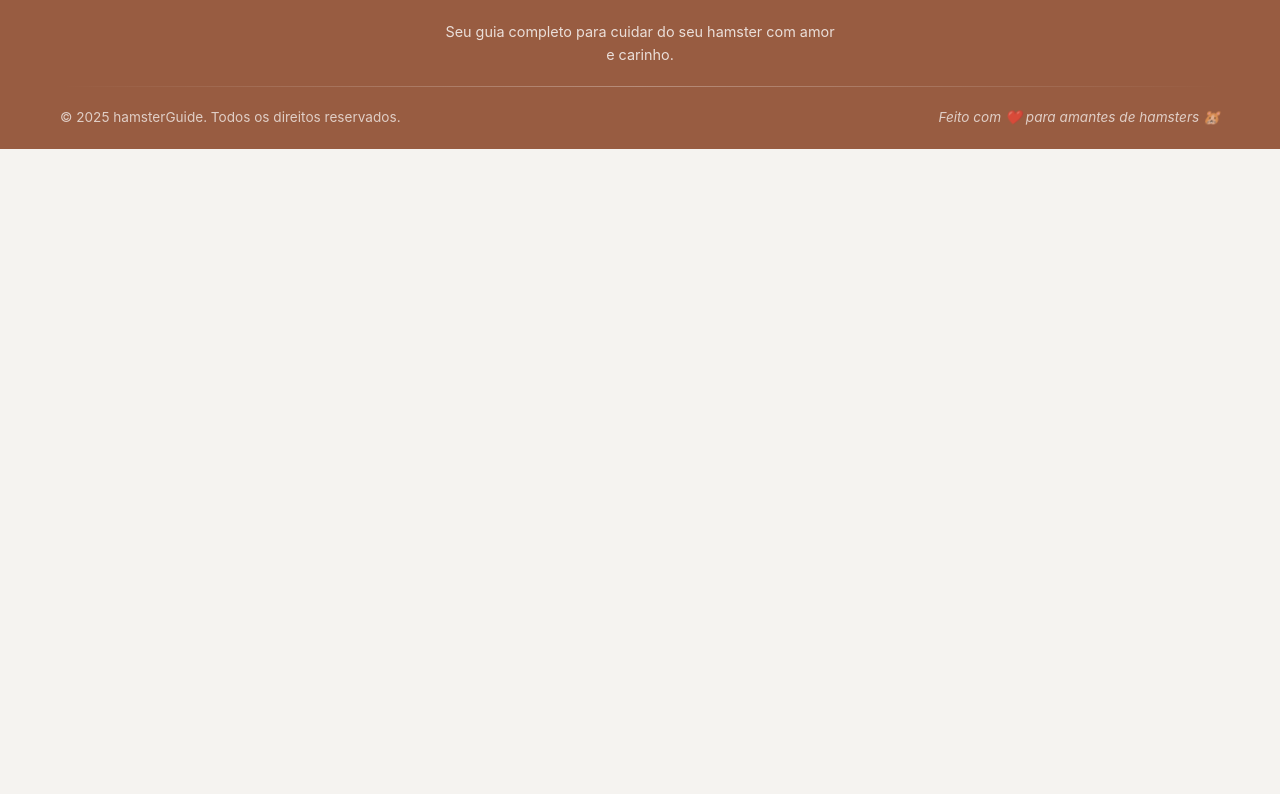
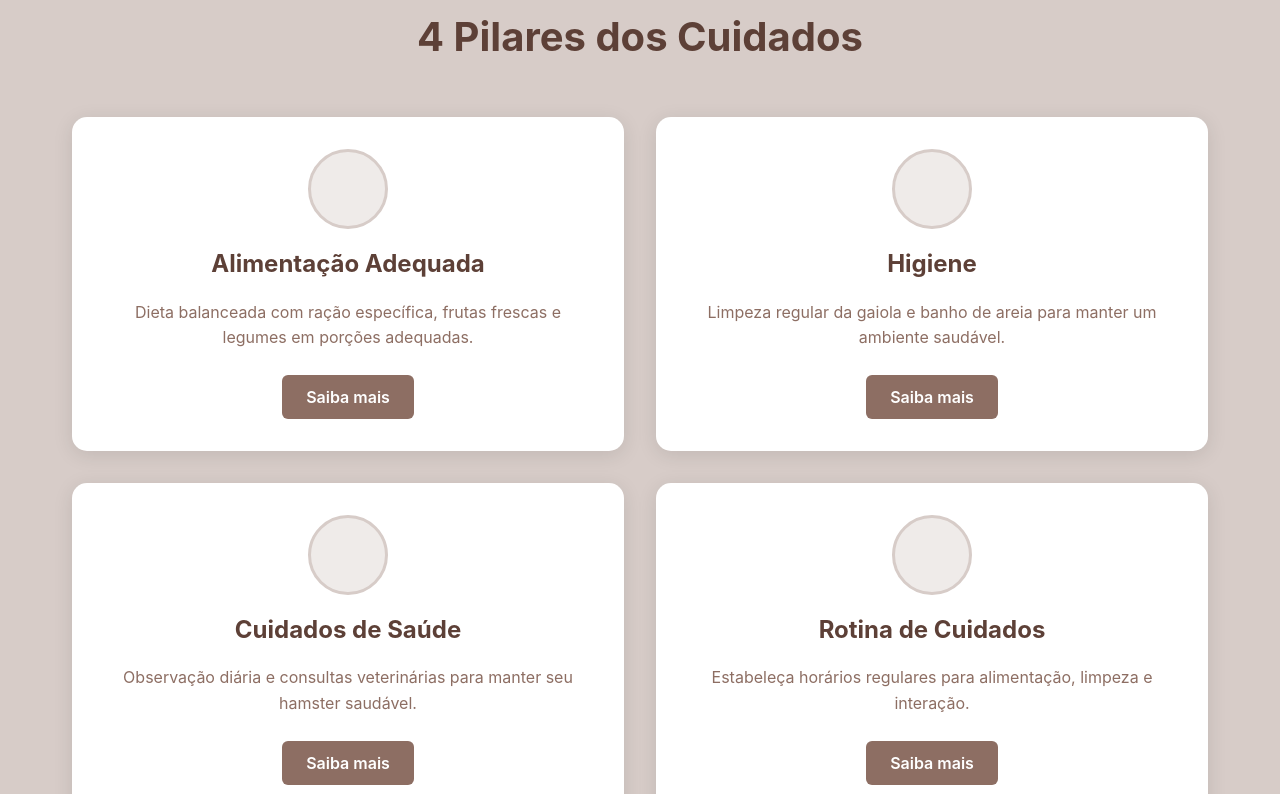
Before and after one commit to gabriela-fernanda14/hamsterGuide, a Next.js app: page /cuidados in a window 1280 px wide. Shown: the part 726-1520 px from the top of the page. Before the commit the page ends 875 px from the top, so only its background shows below. Built offline with nearby package versions, Linux system fonts and the light colour scheme.

Commit message:
feat: create navigation cards

```diff
--- a/src/app/cuidados/cuidados.module.css
+++ b/src/app/cuidados/cuidados.module.css
@@ -40,3 +40,79 @@
     margin: 2rem auto;
     border: 2px solid var(--brown-medium);
 }
+
+/* ========== CARDS DOS 4 PILARES ========== */
+.pilaresSection {
+    background-color: var(--brown-light);
+    padding: 4rem 0;
+}
+
+.sectionTitle {
+    font-size: 2.5rem;
+    color: var(--brown-dark);
+    text-align: center;
+    margin-bottom: 3rem;
+    font-weight: bold;
+}
+
+.pilaresGrid {
+    display: flex;
+    flex-wrap: wrap;
+    gap: 2rem;
+    justify-content: center;
+}
+
+.pilarCard {
+    background-color: white;
+    padding: 2rem;
+    border-radius: 15px;
+    text-align: center;
+    box-shadow: 0 4px 20px rgba(0, 0, 0, 0.1);
+    transition: all 0.3s ease;
+    cursor: pointer;
+    width: calc(50% - 1rem);
+    min-width: 280px;
+}
+
+.pilarCard:hover {
+    transform: translateY(-5px);
+    box-shadow: 0 8px 30px rgba(0, 0, 0, 0.15);
+}
+
+.cardIconPlaceholder {
+    width: 80px;
+    height: 80px;
+    background-color: var(--cream);
+    border-radius: 50%;
+    margin: 0 auto 1rem;
+    border: 3px solid var(--brown-light);
+}
+
+.cardTitle {
+    font-size: 1.5rem;
+    color: var(--brown-dark);
+    margin-bottom: 1rem;
+    font-weight: bold;
+}
+
+.cardDescription {
+    color: var(--brown-medium);
+    margin-bottom: 1.5rem;
+    line-height: 1.6;
+}
+
+.cardButton {
+    background-color: var(--brown-medium);
+    color: white;
+    border: none;
+    padding: 12px 24px;
+    border-radius: 6px;
+    cursor: pointer;
+    font-size: 1rem;
+    font-weight: 600;
+    transition: background-color 0.3s ease;
+}
+
+.cardButton:hover {
+    background-color: var(--brown-dark);
+}
--- a/src/app/cuidados/page.jsx
+++ b/src/app/cuidados/page.jsx
@@ -1,12 +1,34 @@
 "use client";
 
+import { useState, useEffect } from "react";
 import styles from "./cuidados.module.css";
 
 export default function Cuidados() {
+    const [showBackToTop, setShowBackToTop] = useState(false);
+
+    useEffect(() => {
+        const handleScroll = () => {
+            if (window.scrollY > 300) {
+                setShowBackToTop(true);
+            } else {
+                setShowBackToTop(false);
+            }
+        };
+
+        window.addEventListener('scroll', handleScroll);
+        return () => window.removeEventListener('scroll', handleScroll);
+    }, []);
+
+
+    const scrollToSection = (sectionId) => {
+        const element = document.getElementById(sectionId);
+        if (element) {
+            element.scrollIntoView({ behavior: 'smooth' });
+        }
+    };
 
     return (
         <main>
-            {/* 1. Hero Section */}
             <section className={styles.hero}>
                 <div className={styles.heroContent}>
                     <h1 className={styles.heroTitle}>Cuidados Básicos Diários</h1>
@@ -17,6 +39,49 @@ export default function Cuidados() {
                 </div>
             </section>
 
+            <section className={styles.pilaresSection}>
+                <div className={styles.container}>
+                    <h2 className={styles.sectionTitle}>4 Pilares dos Cuidados</h2>
+                    <div className={styles.pilaresGrid}>
+                        <div className={`${styles.pilarCard} ${styles.alimentacao}`} onClick={() => scrollToSection('alimentacao')}>
+                            <div className={styles.cardIconPlaceholder}></div>
+                            <h3 className={styles.cardTitle}>Alimentação Adequada</h3>
+                            <p className={styles.cardDescription}>
+                                Dieta balanceada com ração específica, frutas frescas e legumes em porções adequadas.
+                            </p>
+                            <button className={styles.cardButton} onClick={() => scrollToSection('alimentacao')}>Saiba mais</button>
+                        </div>
+
+                        <div className={`${styles.pilarCard} ${styles.higiene}`} onClick={() => scrollToSection('higiene')}>
+                            <div className={styles.cardIconPlaceholder}></div>
+                            <h3 className={styles.cardTitle}>Higiene</h3>
+                            <p className={styles.cardDescription}>
+                                Limpeza regular da gaiola e banho de areia para manter um ambiente saudável.
+                            </p>
+                            <button className={styles.cardButton} onClick={() => scrollToSection('higiene')}>Saiba mais</button>
+                        </div>
+
+                        <div className={`${styles.pilarCard} ${styles.saude}`} onClick={() => scrollToSection('saude')}>
+                            <div className={styles.cardIconPlaceholder}></div>
+                            <h3 className={styles.cardTitle}>Cuidados de Saúde</h3>
+                            <p className={styles.cardDescription}>
+                                Observação diária e consultas veterinárias para manter seu hamster saudável.
+                            </p>
+                            <button className={styles.cardButton} onClick={() => scrollToSection('saude')}>Saiba mais</button>
+                        </div>
+
+                        <div className={`${styles.pilarCard} ${styles.rotina}`} onClick={() => scrollToSection('rotina')}>
+                            <div className={styles.cardIconPlaceholder}></div>
+                            <h3 className={styles.cardTitle}>Rotina de Cuidados</h3>
+                            <p className={styles.cardDescription}>
+                                Estabeleça horários regulares para alimentação, limpeza e interação.
+                            </p>
+                            <button className={styles.cardButton} onClick={() => scrollToSection('rotina')}>Saiba mais</button>
+                        </div>
+                    </div>
+                </div>
+            </section>
+
 
         </main>
     );
```
